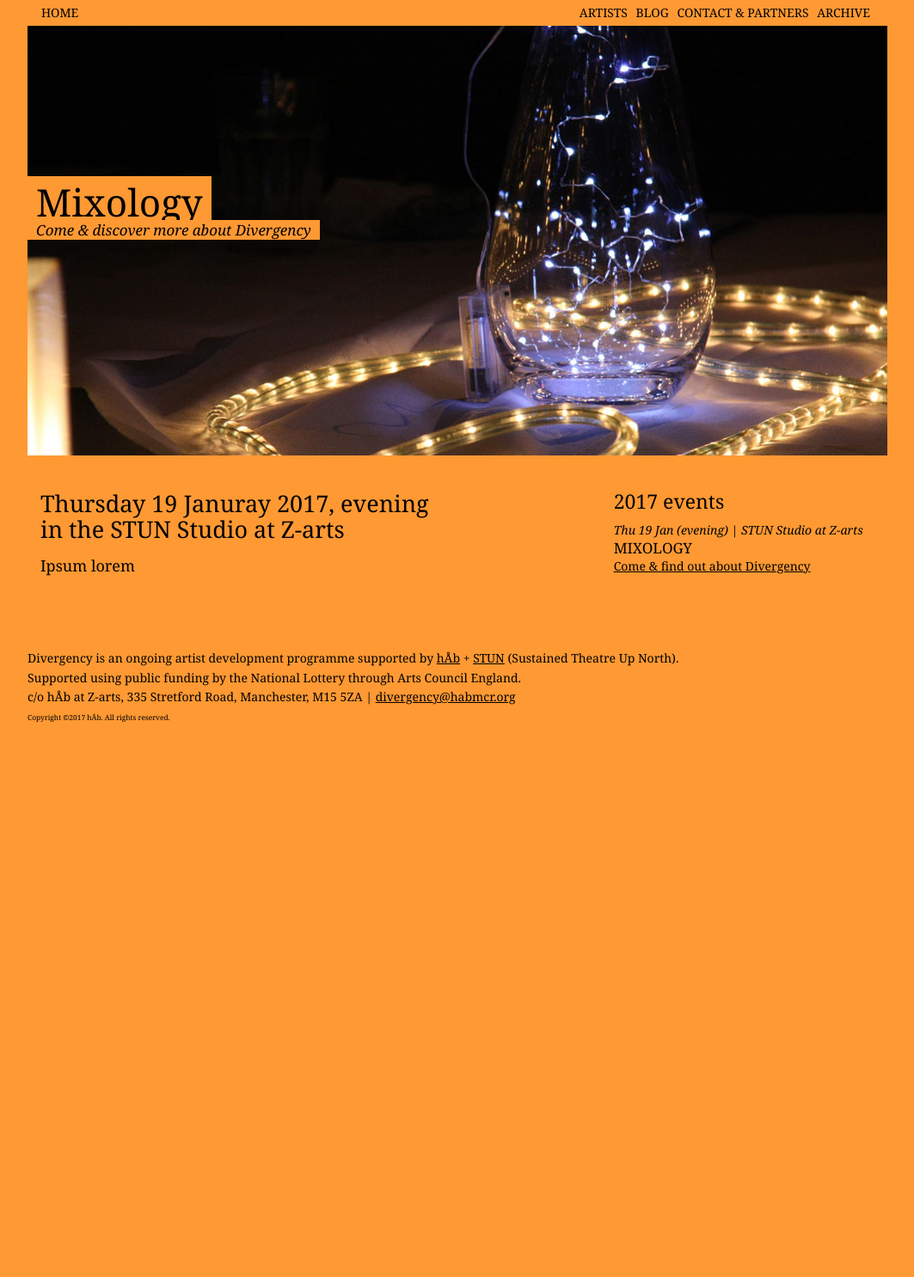
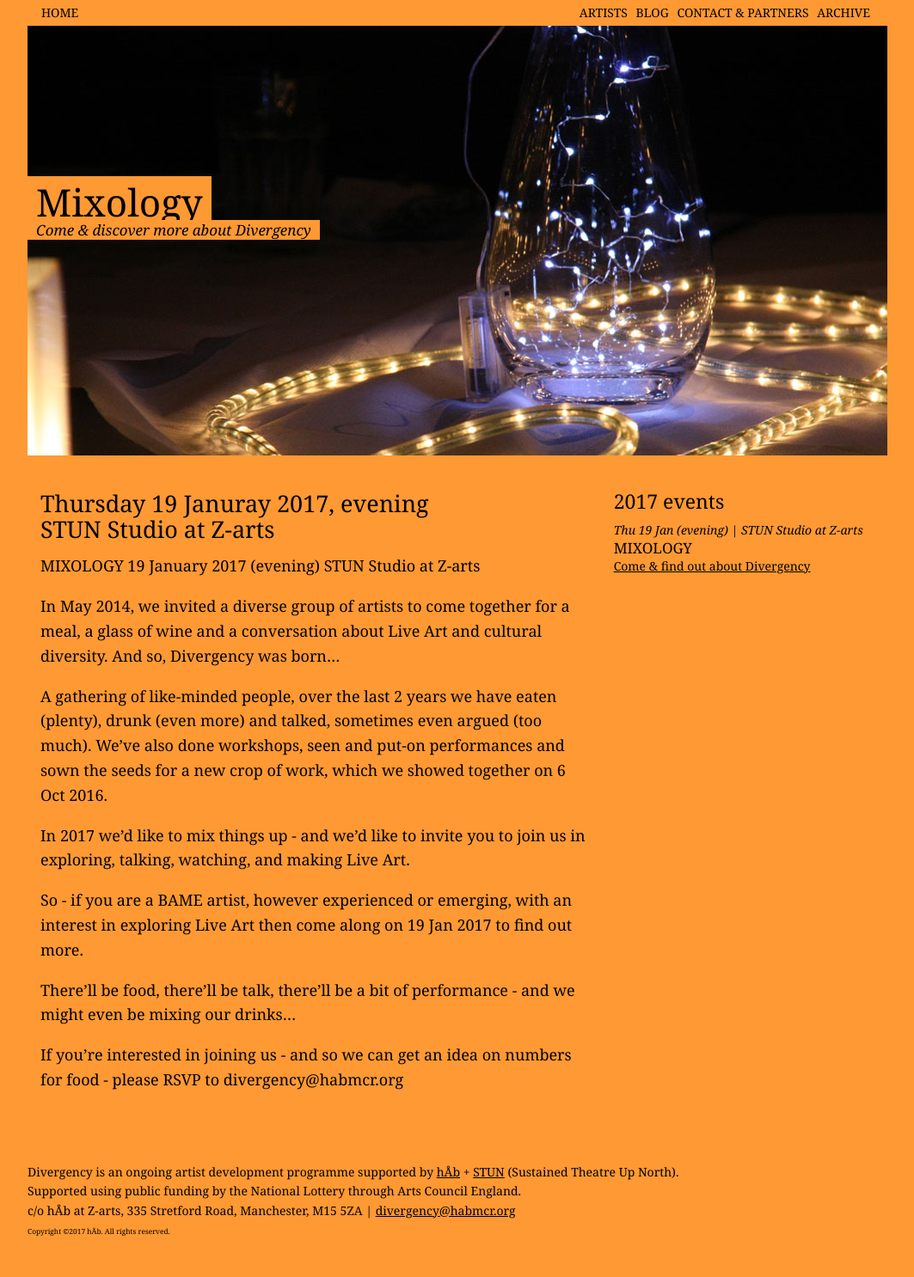
Before and after one commit to divergencymcr/divergencymcr.github.io, a Jekyll site: the page built from current/2017/19jan/index.md, in a window 1280 px wide. Shown: the whole page at 86% size, without its empty margins (108-1171 px from the left). Built offline with Jekyll 4.4.1, drawn with Linux system fonts in a browser that asks for light colours; our own code applies the rules of GitHub Pages for plain Markdown files; before the commit the page ends 900 px from its top, so only the background shows below that.

Commit message:
div 2017 copy

```diff
--- a/current/2017/19jan/index.md
+++ b/current/2017/19jan/index.md
@@ -19,5 +19,20 @@ header_image: "header_19jan.jpg"
 # header_image: # optional custom background image, relative to current page
 
 ---
-### Thursday 19 Januray 2017, evening<br>in the STUN Studio at Z-arts
-Ipsum lorem
+### Thursday 19 Januray 2017, evening<br>STUN Studio at Z-arts
+
+MIXOLOGY
+19 January 2017 (evening)
+STUN Studio at Z-arts
+
+In May 2014, we invited a diverse group of artists to come together for a meal, a glass of wine and a conversation about Live Art and cultural diversity. And so, Divergency was born…
+
+A gathering of like-minded people, over the last 2 years we have eaten (plenty), drunk (even more) and talked, sometimes even argued (too much).  We’ve also done workshops, seen and put-on performances and sown the seeds for a new crop of work, which we showed together on 6 Oct 2016.
+
+In 2017 we’d like to mix things up - and we’d like to invite you to join us in exploring, talking, watching, and making Live Art.
+
+So - if you are a BAME artist, however experienced or emerging, with an interest in exploring Live Art then come along on 19 Jan 2017 to find out more.
+
+There’ll be food, there’ll be talk, there’ll be a bit of performance - and we might even be mixing our drinks…
+
+If you’re interested in joining us - and so we can get an idea on numbers for food - please RSVP  to divergency@habmcr.org
```
Also changed, not shown: current/2017/index.md (line endings or trailing spaces).
